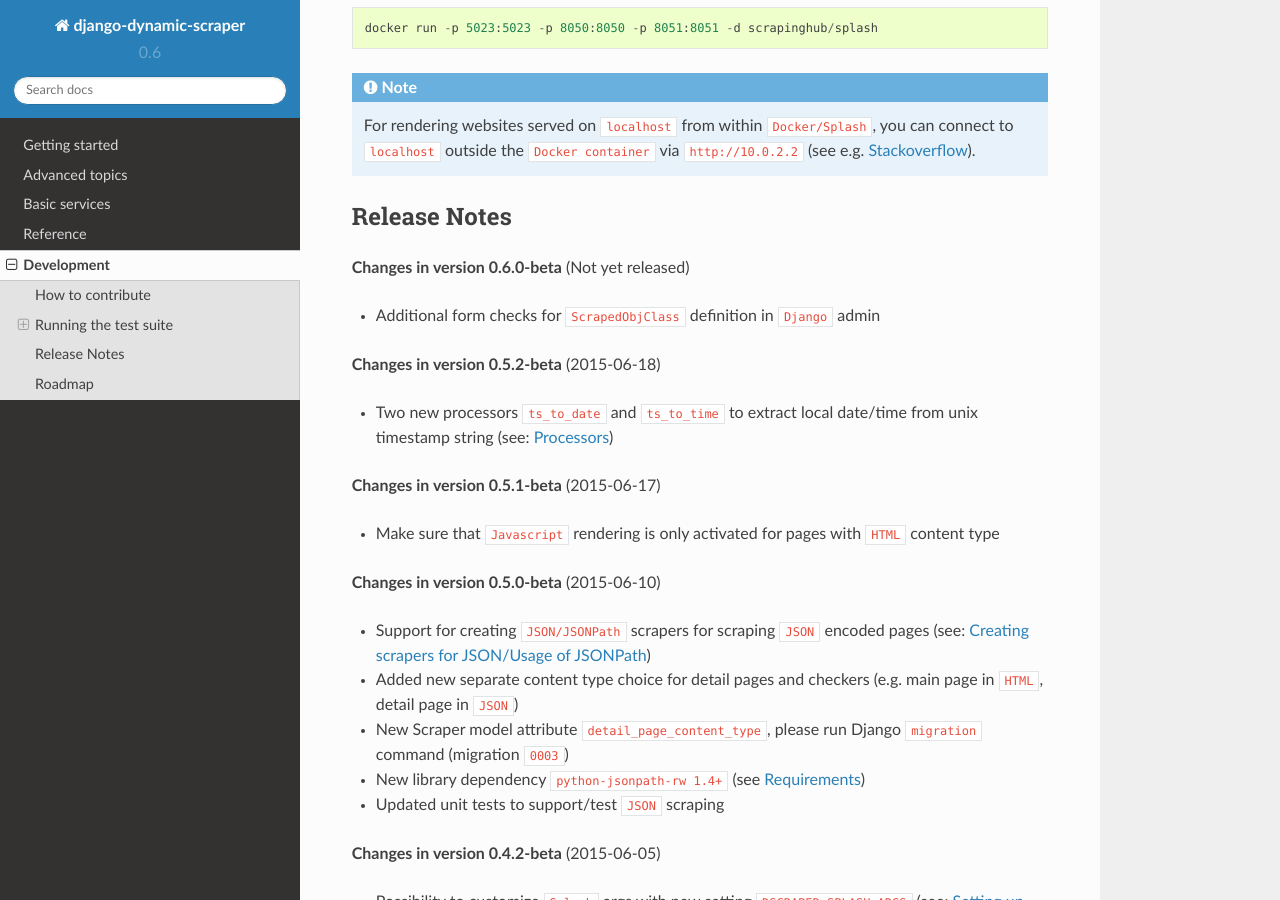
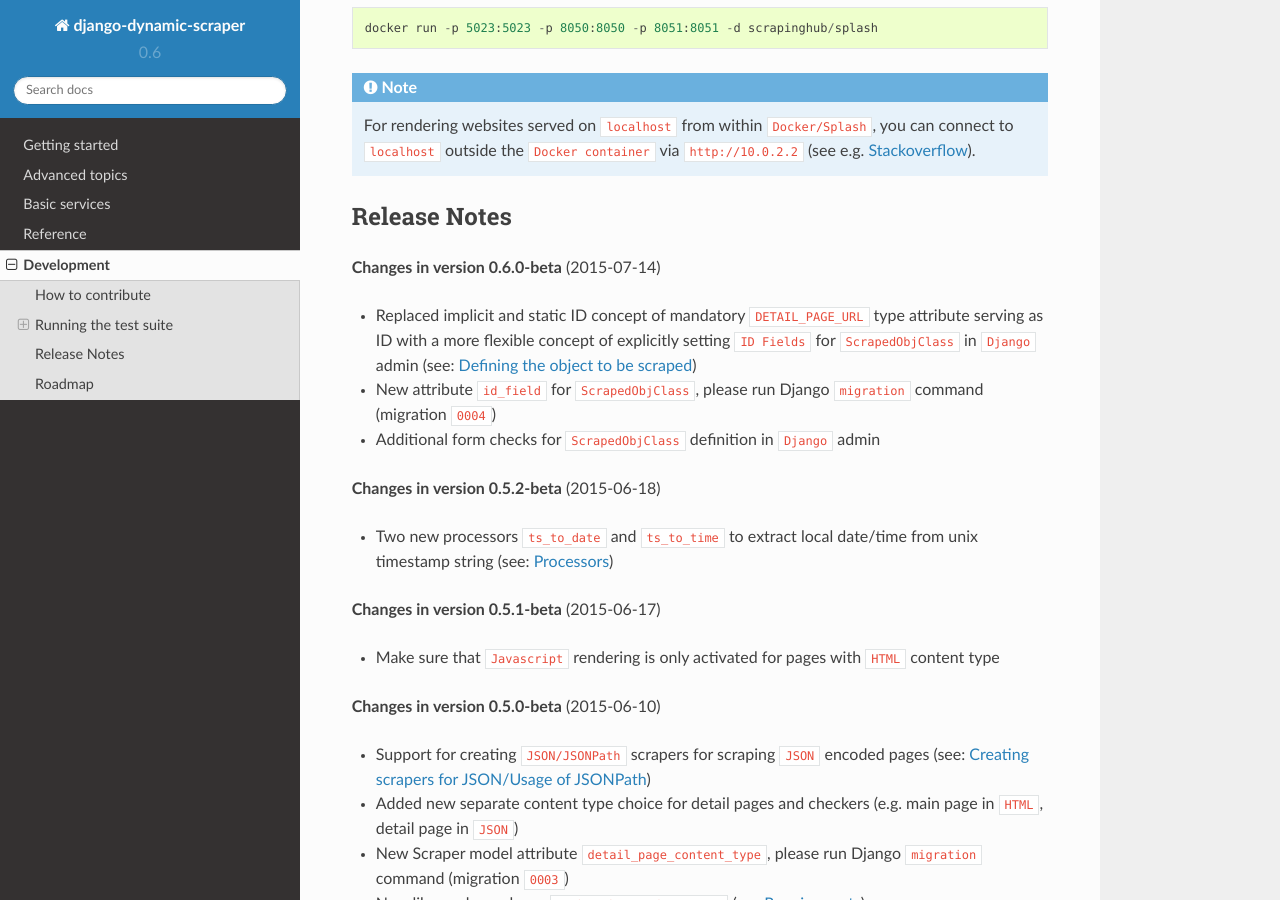
Before and after one commit to dev02019/django-dynamic-scraper, a Sphinx documentation site: the page built from docs/development.rst, in a window 1280 px wide and 900 px high, scrolled down 2148 px. Built offline with Sphinx 7.4.7 and the Read the Docs theme 2.0.0, drawn with Linux system fonts in a browser that asks for light colours.

```diff
--- a/docs/development.rst
+++ b/docs/development.rst
@@ -94,8 +94,12 @@ Docker container can be run with::
 
 Release Notes
 =============
-**Changes in version 0.6.0-beta** (Not yet released)
+**Changes in version 0.6.0-beta** (2015-07-14)
 
+* Replaced implicit and static ID concept of mandatory ``DETAIL_PAGE_URL`` type attribute serving as ID with a more
+  flexible concept of explicitly setting ``ID Fields`` for ``ScrapedObjClass`` in ``Django`` admin
+  (see: :ref:`defining_scraped_object_class`)
+* New attribute ``id_field`` for ``ScrapedObjClass``, please run Django ``migration`` command (migration ``0004``)
 * Additional form checks for ``ScrapedObjClass`` definition in ``Django`` admin
 
 **Changes in version 0.5.2-beta** (2015-06-18)
--- a/docs/index.rst
+++ b/docs/index.rst
@@ -11,7 +11,7 @@ of the features of Scrapy it lets you dynamically create and manage spiders via
 
 .. note::
    Lot's of new features added recently : ``Django 1.8``/``Scrapy 0.24`` support, ``Javascript`` rendering,
-   scraping ``JSON`` content, see :ref:`releasenotes` for further details!
+   scraping ``JSON`` content, more flexible ID concept, see :ref:`releasenotes` for further details!
 
 Features
 --------
```
